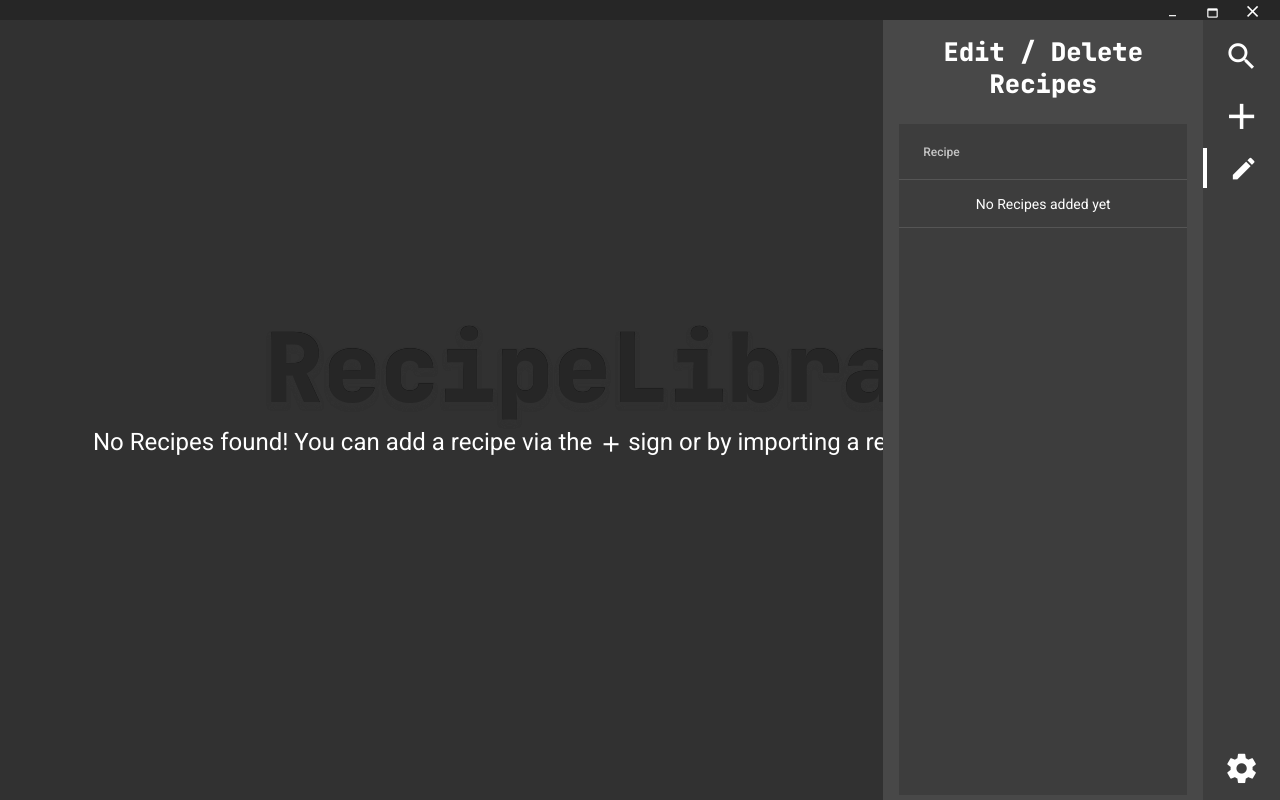
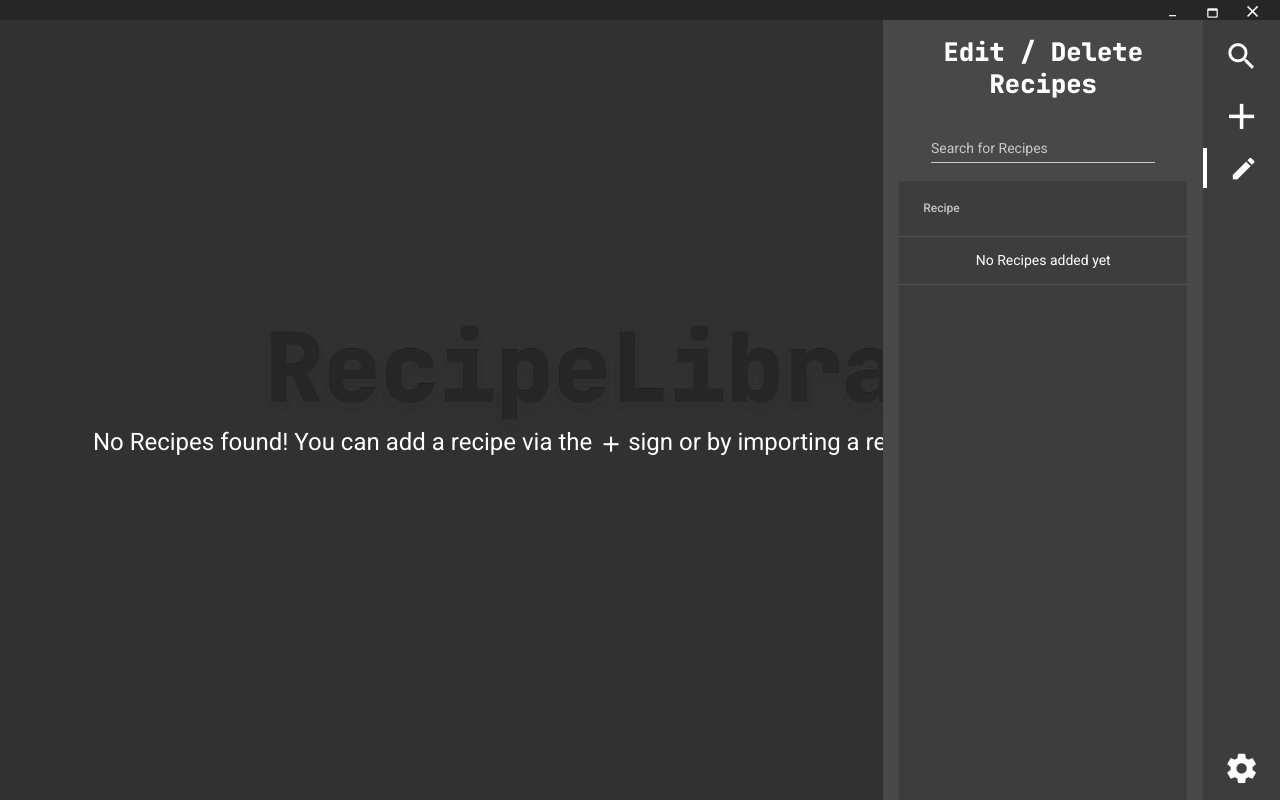
Before and after one commit to NewCeptionDev/RecipeLibrary, an Angular app: page / in a window 1280 px wide. Both pictures are taken after a click on the button "edit". Built offline with nearby package versions, Linux system fonts and the light colour scheme.

Commit message:
add search field to edit recipes overview

```diff
--- a/src/app/components/sidebar/edit-recipes/edit-recipes.component.html
+++ b/src/app/components/sidebar/edit-recipes/edit-recipes.component.html
@@ -1,5 +1,12 @@
 <div class="container">
   <h1>Edit / Delete Recipes</h1>
+  <mat-form-field class="searchRecipeFormField">
+    <input
+      matInput
+      id="recipeSearch"
+      placeholder="Search for Recipes"
+      [formControl]="searchRecipeFormControl" />
+  </mat-form-field>
   <div class="tableBackground tableContainer">
     <table
       mat-table
--- a/src/app/components/sidebar/edit-recipes/edit-recipes.component.scss
+++ b/src/app/components/sidebar/edit-recipes/edit-recipes.component.scss
@@ -12,6 +12,10 @@
     font-size: 1.6rem;
     text-align: center;
   }
+
+  .searchRecipeFormField {
+    width: 70%;
+  }
 }
 
 .action {
@@ -20,7 +24,7 @@
 }
 
 .tableContainer {
-  height: 90%;
+  height: 85%;
   width: 90%;
 
   table {
@@ -32,12 +36,12 @@
 
 @media screen and (max-width: 1300px) {
   .tableContainer {
-    height: 86%;
+    height: 81%;
   }
 }
 
 @media screen and (max-width: 1630px) {
   .tableContainer {
-    height: 86%;
+    height: 81%;
   }
 }
--- a/src/app/components/sidebar/edit-recipes/edit-recipes.component.ts
+++ b/src/app/components/sidebar/edit-recipes/edit-recipes.component.ts
@@ -1,4 +1,5 @@
 import { Component, EventEmitter, Input, OnInit, Output } from "@angular/core"
+import { FormControl } from "@angular/forms"
 import { Observable } from "rxjs"
 import { Recipe } from "src/app/models/recipe"
 import { DialogsService } from "src/app/services/dialogs.service"
@@ -23,6 +24,10 @@ export class EditRecipesComponent implements OnInit {
   @Input()
   public reloadRecipes: Observable<void> = new Observable()
 
+  private searchTerm: string = ""
+
+  public searchRecipeFormControl: FormControl = new FormControl(this.searchTerm)
+
   constructor(private recipeService: RecipeService, private dialogService: DialogsService) {
     // Dependency Injection
   }
@@ -39,10 +44,17 @@ export class EditRecipesComponent implements OnInit {
   ngOnInit(): void {
     this.updateShownRecipes()
     this.reloadRecipes.subscribe(() => this.updateShownRecipes())
+
+    this.searchRecipeFormControl.valueChanges.subscribe((change: string) => {
+      this.searchTerm = change
+      this.updateShownRecipes()
+    })
   }
 
   private updateShownRecipes() {
-    this.recipes = this.recipeService.getAllRecipes()
+    this.recipes = this.recipeService
+      .getAllRecipes()
+      .filter((recipe) => recipe.recipeName.toLowerCase().includes(this.searchTerm.toLowerCase()))
     this.tableDataSource.setData(this.recipes)
   }
 
```
